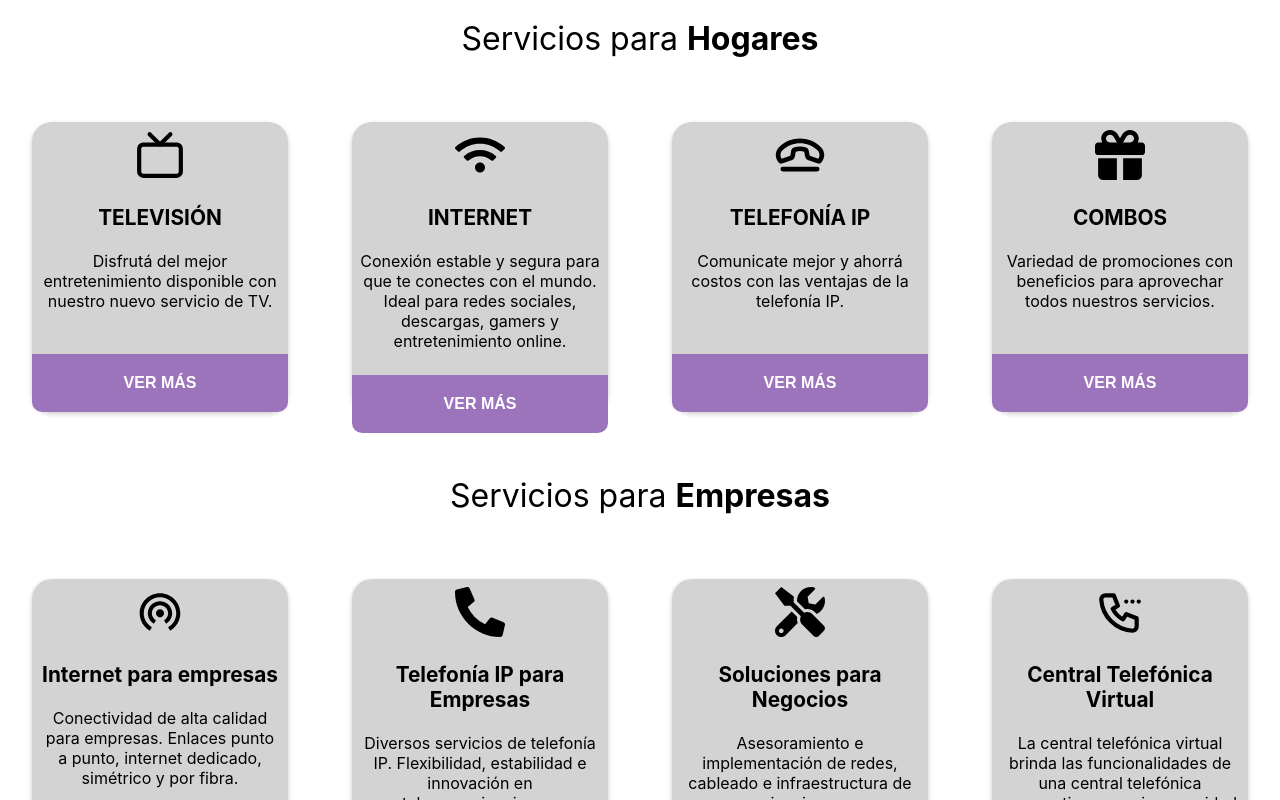
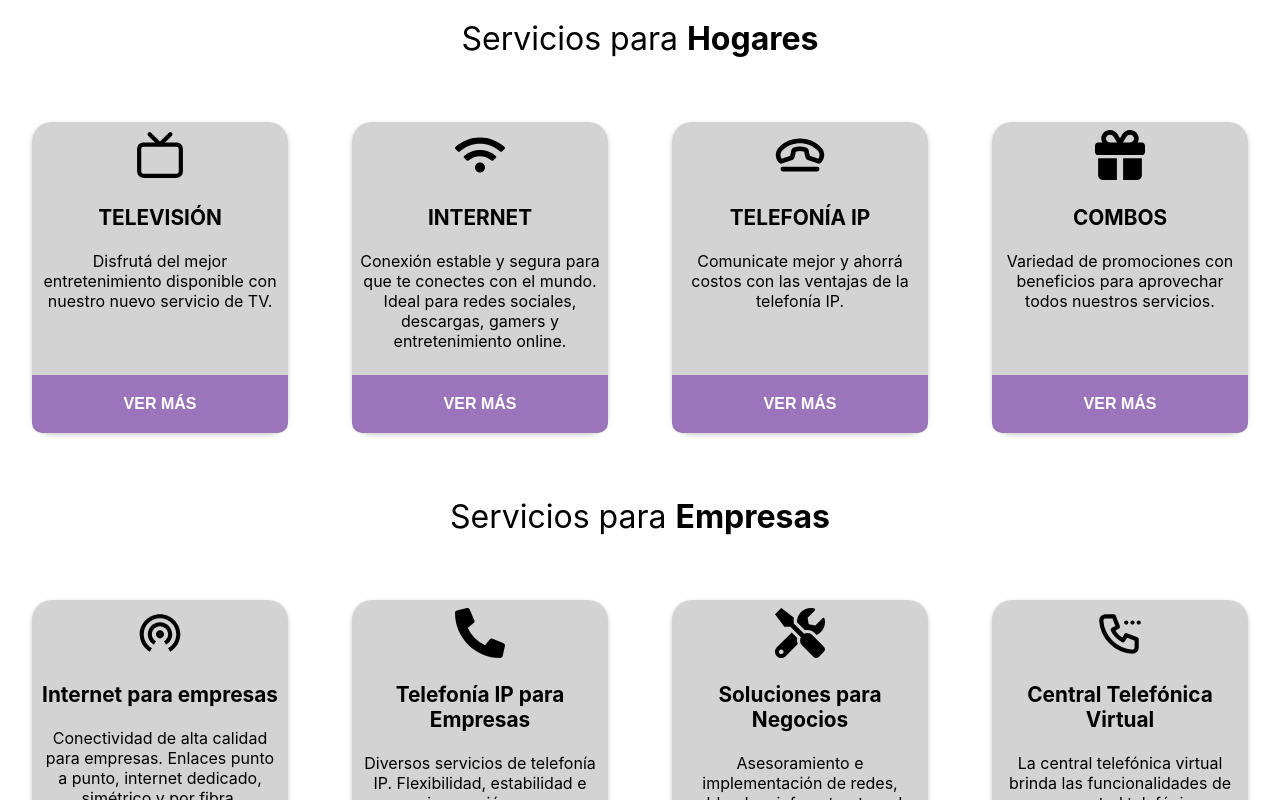
Before and after one commit to EzequielSistemasIptel/iptel-web, a React (Create React App) app: page / in a window 1280 px wide. Shown: the part 680-1480 px from the top of the page. Built offline with nearby package versions, Linux system fonts and the light colour scheme.

Commit message:
card changes

```diff
--- a/src/components/card/cardStyles.js
+++ b/src/components/card/cardStyles.js
@@ -2,7 +2,8 @@ import styled from "styled-components";
 
 export const CardContainer = styled.div`
   width: 20%;
-  height: 290px;
+  min-height: 290px;
+  height: auto;
   background-color: #d3d3d3;
   border: none;
   border-radius: 20px;
```
